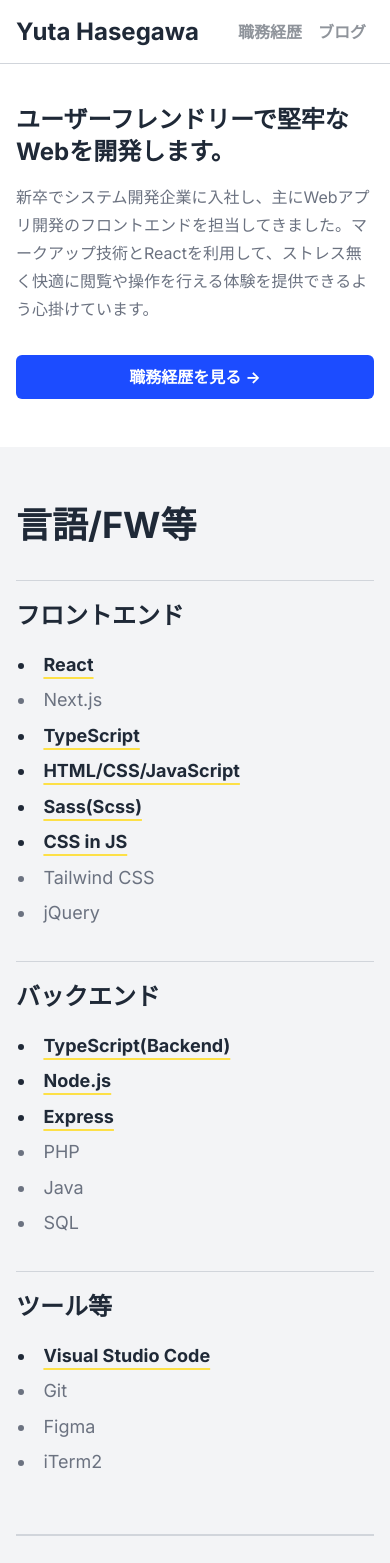
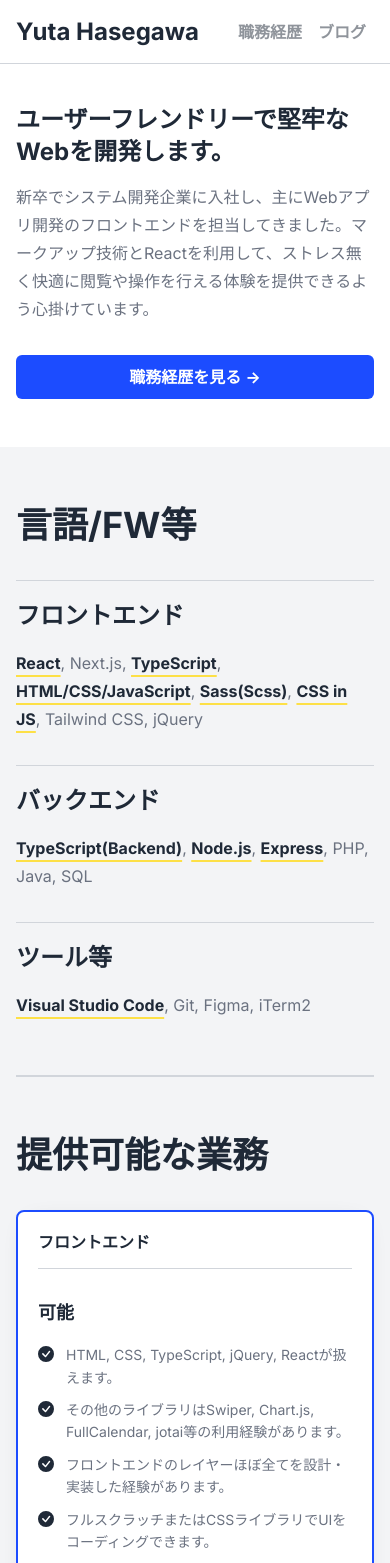
Before and after one commit to yha-1228/portfolio, a Next.js app: page / in a window 390 px wide. Shown: the top 1563 px of the page. Built offline with nearby package versions, Linux system fonts and the light colour scheme.

Commit message:
feat(skills): デザイン調整

```diff
--- a/src/components/skills.tsx
+++ b/src/components/skills.tsx
@@ -4,6 +4,7 @@ import clsx from '@/utils/css/clsx';
 import Container from './ui/styled/container';
 import Heading1 from './ui/styled/heading1';
 import Heading2 from './ui/styled/heading2';
+import Divide from './ui/unstyled/divide';
 import Show from './ui/unstyled/show';
 
 type SkillDetailCardProps = {
@@ -92,7 +93,27 @@ export default function Skills() {
           <div className="space-y-8 sm:flex sm:space-x-8 sm:space-y-0 sm:[&>*]:w-1/3">
             <section className="border-t border-solid border-t-gray-light-300 pt-1.5">
               <Heading2 className="mb-3 mt-2 text-2xl">フロントエンド</Heading2>
-              <div>
+              <div className="sm:hidden">
+                <Divide
+                  by={<span className="text-gray-foreground-weak">{', '}</span>}
+                >
+                  {skillWords
+                    .filter((s) => s.category === 'fe')
+                    .map((s) => (
+                      <span
+                        key={s.label}
+                        className={clsx(
+                          'text-gray-foreground-weak',
+                          s.strong &&
+                            'font-bold text-gray-foreground underline decoration-marker decoration-[1.5px] underline-offset-[6px]',
+                        )}
+                      >
+                        {s.label}
+                      </span>
+                    ))}
+                </Divide>
+              </div>
+              <div className="hidden sm:block">
                 <ul className="list-inside list-disc space-y-1 pl-1">
                   {skillWords
                     .filter((s) => s.category === 'fe')
@@ -113,7 +134,27 @@ export default function Skills() {
             </section>
             <section className="border-t border-solid border-t-gray-light-300 pt-1.5">
               <Heading2 className="mb-3 mt-2 text-2xl">バックエンド</Heading2>
-              <div>
+              <div className="sm:hidden">
+                <Divide
+                  by={<span className="text-gray-foreground-weak">{', '}</span>}
+                >
+                  {skillWords
+                    .filter((s) => s.category === 'be')
+                    .map((s) => (
+                      <span
+                        key={s.label}
+                        className={clsx(
+                          'text-gray-foreground-weak',
+                          s.strong &&
+                            'font-bold text-gray-foreground underline decoration-marker decoration-[1.5px] underline-offset-[6px]',
+                        )}
+                      >
+                        {s.label}
+                      </span>
+                    ))}
+                </Divide>
+              </div>
+              <div className="hidden sm:block">
                 <ul className="list-inside list-disc space-y-1 pl-1">
                   {skillWords
                     .filter((s) => s.category === 'be')
@@ -134,7 +175,27 @@ export default function Skills() {
             </section>
             <section className="border-t border-solid border-t-gray-light-300 pt-1.5">
               <Heading2 className="mb-3 mt-2 text-2xl">ツール等</Heading2>
-              <div>
+              <div className="sm:hidden">
+                <Divide
+                  by={<span className="text-gray-foreground-weak">{', '}</span>}
+                >
+                  {skillWords
+                    .filter((s) => s.category === 'tools')
+                    .map((s) => (
+                      <span
+                        key={s.label}
+                        className={clsx(
+                          'text-gray-foreground-weak',
+                          s.strong &&
+                            'font-bold text-gray-foreground underline decoration-marker decoration-[1.5px] underline-offset-[6px]',
+                        )}
+                      >
+                        {s.label}
+                      </span>
+                    ))}
+                </Divide>
+              </div>
+              <div className="hidden sm:block">
                 <ul className="list-inside list-disc space-y-1 pl-1">
                   {skillWords
                     .filter((s) => s.category === 'tools')
```
